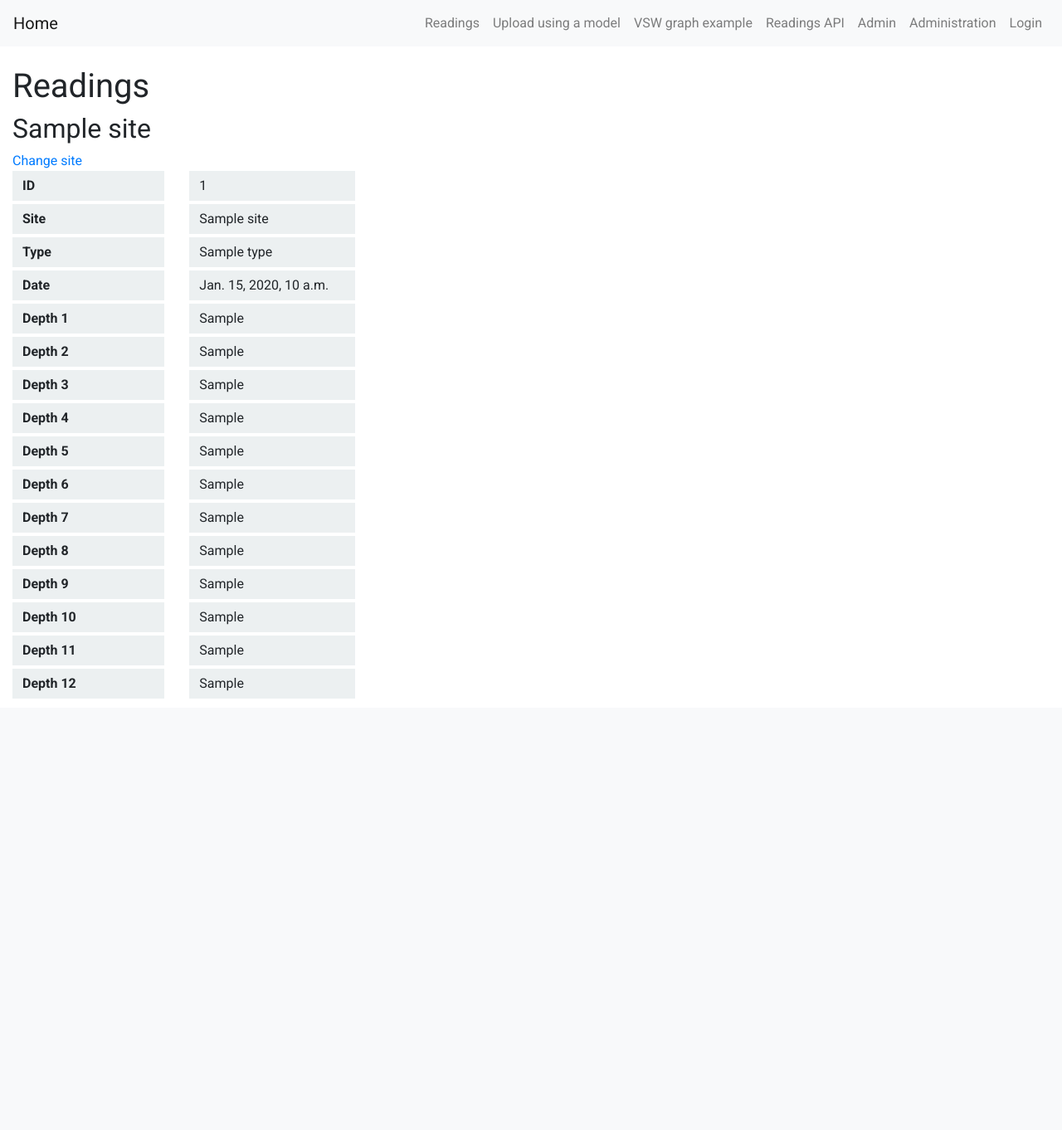
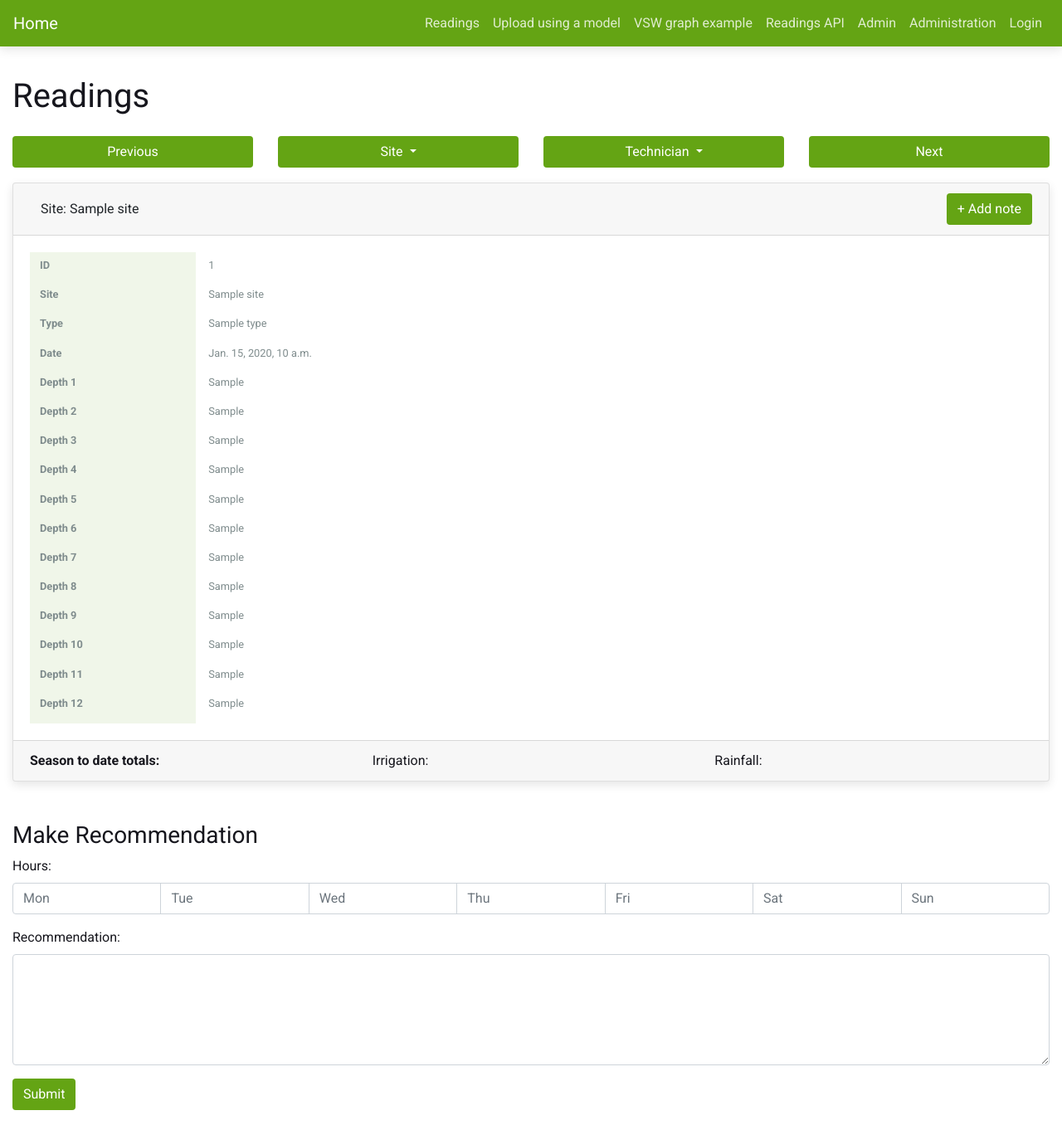
Before and after one commit to mahalsnz/terraprobe, a Django app: template soil/skeleton/templates/site_readings.html in a window 1280 px wide. Shown: the whole page at 83% size. Before the commit the page ends 833 px from the top, so only its background shows below. Run offline with Django 3.2, Linux system fonts and the light colour scheme; the template is opened without the code that fills it: most values are stand-ins (such as "Sample title", 1, 10 or a date in 2020); parts of the project's set-up code (start-up, migrations or seed data) failed here and were passed over; some libraries are stand-ins or nearby versions.

Commit message:
Added bootstrap elements to readings page

```diff
--- a/soil/skeleton/static/skeleton/style.css
+++ b/soil/skeleton/static/skeleton/style.css
@@ -1,24 +1,120 @@
+/* UNIVERSAL ELEMENTS */
+
 body {
     background-color: white;
     font-family: 'Roboto', sans-serif;
+    color: #16161d;
 }
 
 header {
+    margin-bottom: 36px;
+}
+
+a {
+    color: #64A414;
+}
+
+a:hover {
+    color: #508310;
+}
+
+h1 {
     margin-bottom: 24px;
 }
 
-.readings-table {
+h2 {
+    margin-bottom: 24px;
+}
+
+/*.row {
+    margin-bottom: 24px;
+}*/
+
+/* NAV */
+
+nav {
+    box-shadow: 0 4px 12px 0px rgba(0,0,0,0.1);
+}
+
+.navbar-nav .nav-item .nav-link {
+    color: rgba(255,255,255,0.8);
+}
+
+.navbar-nav .nav-item .nav-link:hover {
+    color: white;
+}
+
+/* SELECTOR CARD */
+
+.selector .btn, .selector .btn-group {
+    display: block;
+    width: 100%;
+    margin-bottom: 6px;
+}
+
+.dropdown-menu {
+    width: 100%;
+}
+
+/* HELPERS */
+
+.bg-green {
+    background-color: #64A414;
+    color: white;
+}
+
+.btn .bg-green:hover {
+    color: white;
+    background-color: #528711;
+    text-decoration: none;
+}
+
+.bg-green-outline {
+    color: #64a414;
+    border: solid 1px #64a414;
+}
+
+/* READINGS TABLE */
+
+.card {
+    margin-top: 12px;
+    margin-bottom: 48px;
+    padding: 0px;
+    box-shadow: 0 4px 12px 0px rgba(0,0,0,0.1);
+}
+
+.readings-wrapper {
+    display: block;
+    color: #7f8c8d;
+    font-size: 80%;
+}
+
+.readings-header {
+    position: absolute;
+    font-weight: 700;
+    background-color: #f0f6e9;
+}
+
+.readings-header .readings-column ul li {
+    background-color: #f0f6e9
+}
+
+.readings-values {
     overflow: hidden;
     overflow-x: scroll;
     overflow-y: hidden;
     white-space: nowrap;
 }
 
-.readings-table .readings-column {
+.readings-column {
     display: inline-block;
     width: 200px;
     margin: 0px;
     padding: 0px;
+}
+
+.readings-values .readings-column:nth-of-type(odd) {
+    background-color: #ecf0f1;
 }
 
 .readings-column ul {
@@ -28,15 +124,10 @@ header {
 }
 
 .readings-column ul li {
-    background-color: #ecf0f1;
-    overflow: scroll;
+    overflow: hidden;
     margin: 0px;
     padding: 6px 12px;
     margin-bottom: 4px;
-}
-
-.readings-table-header .readings-column ul li {
-    font-weight: 700;
 }
 
 /* CSS for D3 graphs */
--- a/soil/skeleton/templates/base.html
+++ b/soil/skeleton/templates/base.html
@@ -16,8 +16,9 @@
         <script src="https://code.jquery.com/jquery-3.3.1.slim.min.js" integrity="sha384-q8i/X+965DzO0rT7abK41JStQIAqVgRVzpbzo5smXKp4YfRvH+8abtTE1Pi6jizo" crossorigin="anonymous"></script>
     </head>
     <body>
+        <div id="pageWrapper">
         <header>
-            <nav class="navbar navbar-expand-lg bg-light navbar-light">
+            <nav class="navbar navbar-expand-lg bg-green navbar-dark">
                 <a class="navbar-brand" href="{% url 'home' %}">Home</a>
                 <button class="navbar-toggler" type="button" data-toggle="collapse" data-target="#navItems">
                     <span class="navbar-toggler-icon"></span>
@@ -82,6 +83,7 @@
             {% block content %}
             {% endblock content %}
         </main>
+        </div>
         <!-- Scripts -->
 
         <script src="https://cdnjs.cloudflare.com/ajax/libs/popper.js/1.14.7/umd/popper.min.js" integrity="sha384-UO2eT0CpHqdSJQ6hJty5KVphtPhzWj9WO1clHTMGa3JDZwrnQq4sF86dIHNDz0W1" crossorigin="anonymous"></script>
--- a/soil/skeleton/templates/site_readings.html
+++ b/soil/skeleton/templates/site_readings.html
@@ -2,12 +2,50 @@
 
 {% block content %}
     <h1>Readings</h1>
+
+    <div class="row selector">
+        <div class="col-sm-3">
+            <button type="button" class="btn bg-green">Previous</button>
+        </div>
+        <div class="col-sm-3">
+            <div class="btn-group">
+                <button type="button" class="btn bg-green dropdown-toggle" data-toggle="dropdown">
+                    Site
+                </button>
+                <div class="dropdown-menu">
+                    <a class="dropdown-item" href="#">List</a>
+                    <a class="dropdown-item" href="#">Sites</a>
+                    <a class="dropdown-item" href="#">Here</a>
+                </div>
+            </div>
+        </div>
+        <div class="col-sm-3">
+            <div class="btn-group">
+                <button type="button" class="btn bg-green dropdown-toggle" data-toggle="dropdown">
+                    Technician
+                </button>
+                <div class="dropdown-menu">
+                    <a class="dropdown-item" href="#">List</a>
+                    <a class="dropdown-item" href="#">Technician</a>
+                    <a class="dropdown-item" href="#">Here</a>
+                </div>
+            </div>
+        </div>
+        <div class="col-sm-3">
+            <button type="button" class="btn bg-green">Next</button>
+        </div>
+    </div>
+
+
     {% if readings.all %}
-        <h2>{{ readings.first.site }}</h2>
-        <a href="{% url 'readings' %}">Change site</a>
-        <div class="row">
-                <div class="col-2">
-                    <div class="readings-table-header">
+
+        <div class="card">
+            <div class="card-header">
+                <span class="btn">Site: {{ readings.first.site }}</span><span style="float:right"><button type="button" class="btn bg-green">+ Add note</button></span>
+            </div>
+            <div class="card-body">
+                <section class="readings-wrapper">
+                    <div class="readings-header">
                         <div class="readings-column">
                             <ul>
                                 <li>ID</li>
@@ -29,9 +67,8 @@
                             </ul>
                         </div>
                     </div>
-                </div>
-                <div class="col-10">
-                        <section class="readings-table">
+                    <div class="readings-values">
+                        <div class="readings-column"></div>
                         {% for reading in readings %}
                         <div class="readings-column">
                             <ul>
@@ -54,9 +91,42 @@
                             </ul>
                         </div>
                         {% endfor %}
+                    </div>
                 </section>
             </div>
+            <div class="card-footer">
+                <div class="row">
+                    <div class="col-sm-4">
+                        <b>Season to date totals:</b>
                     </div>
+                    <div class="col-sm-4">
+                        Irrigation:
+                    </div>
+                    <div class="col-sm-4">
+                        Rainfall:
+                    </div>
+                </div>
+            </div>
+        </div>
+        <h3>Make Recommendation</h3>
+        <label>Hours:</label>
+        <div class="input-group mb-3">
+            <input type="text" class="form-control" placeholder="Mon">
+            <input type="text" class="form-control" placeholder="Tue">
+            <input type="text" class="form-control" placeholder="Wed">
+            <input type="text" class="form-control" placeholder="Thu">
+            <input type="text" class="form-control" placeholder="Fri">
+            <input type="text" class="form-control" placeholder="Sat">
+            <input type="text" class="form-control" placeholder="Sun">
+        </div>
+        <div class="form-group">
+            <label for="recommendation">Recommendation:</label>
+            <textarea class="form-control" rows="5" id="recommendation"></textarea>
+        </div>
+        <button type="submit" class="btn bg-green">Submit</button>
+        <br>
+        <br>
+
 
     {% else %}
         <h2>No Readings</h2>
```
Lines whose indentation alone changed are shown as unchanged.
